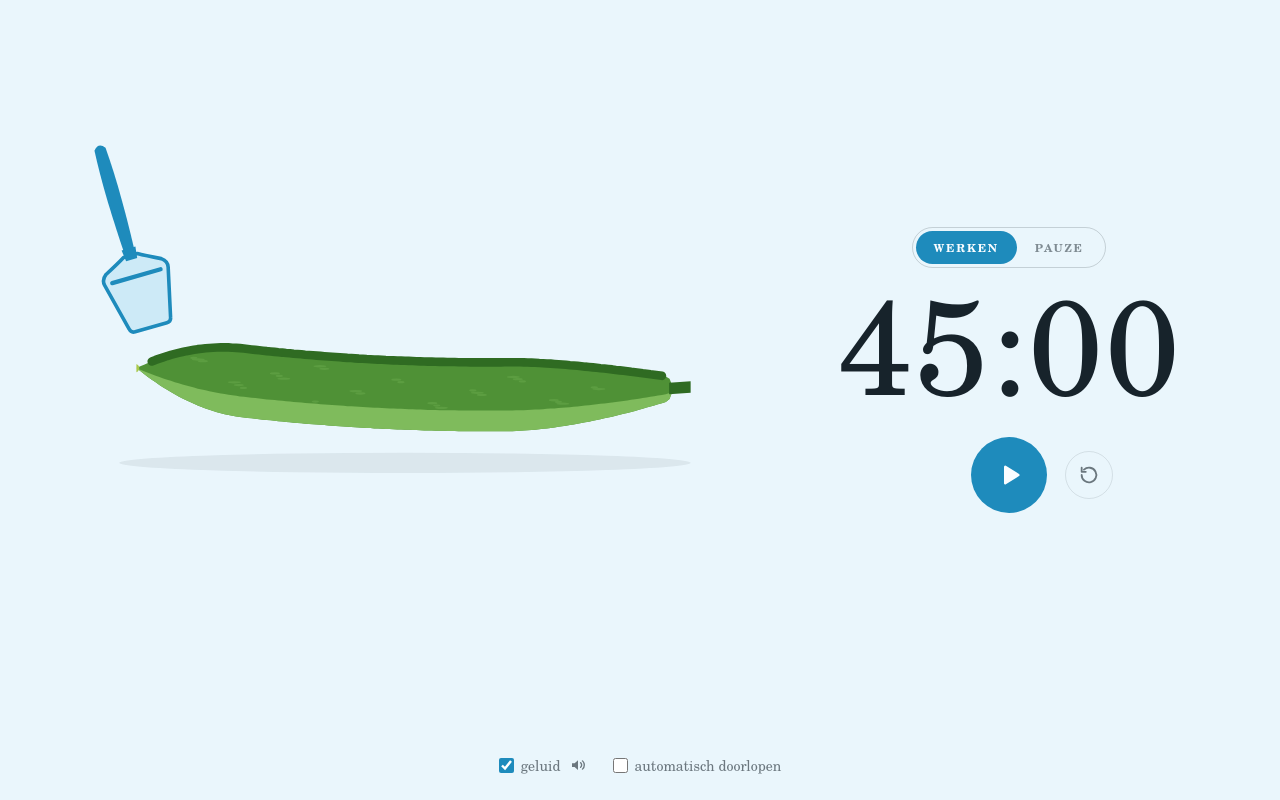
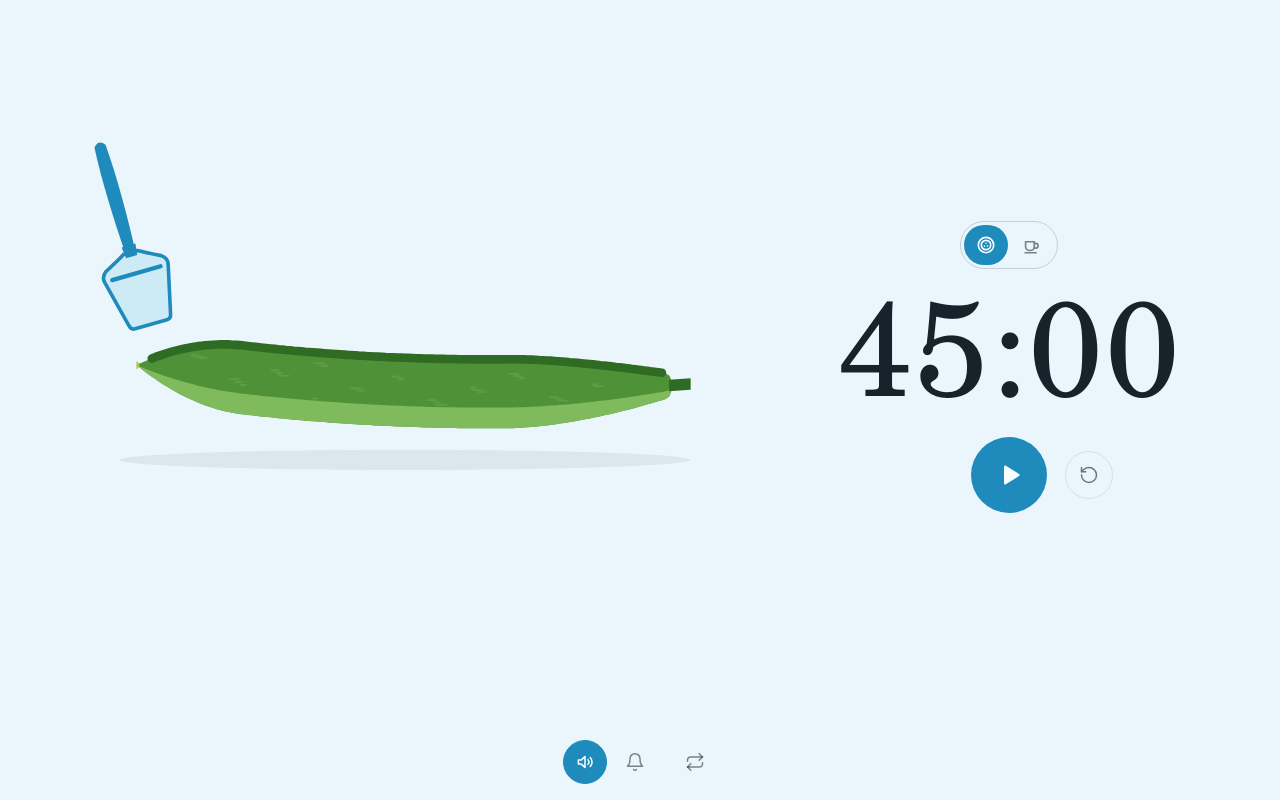
Before and after one commit to luukbuit/komkommer, a plain HTML site: page index.html in a window 1280 px wide. Drawn offline with Linux system fonts and the light colour scheme.

Commit message:
Tekstloze bediening; site heet Kukumo
- fasekeuze met komkommerplakje en koffiekopje
- footer met luidspreker, bel en herhaalpijl, 44 px
- aria-labels en meldingen in het Engels

```diff
--- a/index.html
+++ b/index.html
@@ -1,10 +1,10 @@
 <!doctype html>
-<html lang="nl">
+<html lang="en">
 <head>
 <meta charset="utf-8">
 <meta name="viewport" content="width=device-width, initial-scale=1">
-<title>Komkommer</title>
-<meta name="description" content="Een studietimer met een komkommer: 45 minuten werken, 15 minuten pauze.">
+<title>Kukumo</title>
+<meta name="description" content="A study timer with a cucumber: 45 minutes of work, then 15 minutes of break.">
 <link rel="icon" href="icon.svg" type="image/svg+xml">
 <link rel="preload" href="fonts/klokcijfers.woff2" as="font" type="font/woff2" crossorigin>
 <style>
@@ -57,23 +57,23 @@
 
   .wissel {
     display: inline-flex;
+    gap: 2px;
     padding: 3px;
     margin-top: 4px;
     border: 1px solid var(--line);
     border-radius: 999px;
   }
   .wissel button {
-    font: inherit;
-    font-size: 11px;
-    font-weight: 700;
-    text-transform: uppercase;
-    letter-spacing: .16em;
-    padding: 8px 18px;
+    display: grid;
+    place-items: center;
+    width: 44px;
+    height: 40px;
+    padding: 0;
     border: 0;
     border-radius: 999px;
     background: none;
     color: var(--ink);
-    opacity: .5;
+    opacity: .55;
     cursor: pointer;
     transition: background-color .3s, color .3s, opacity .3s;
   }
@@ -132,7 +132,7 @@
   }
   .terug:hover { opacity: 1; }
 
-  .rond:focus-visible, .toggle input:focus-visible {
+  .rond:focus-visible, .knop:focus-visible, .schakel input:focus-visible + .knop {
     outline: 2px solid var(--blue);
     outline-offset: 3px;
   }
@@ -161,23 +161,53 @@
     flex-wrap: wrap;
     justify-content: center;
     align-items: center;
-    gap: 6px 22px;
-    padding: 16px 16px 22px;
-    font-size: 14px;
-    color: color-mix(in srgb, var(--ink) 60%, transparent);
+    gap: 8px 16px;
+    padding: 10px 16px 16px;
   }
-  .groep { display: flex; align-items: center; gap: 4px; }
-  .icoon {
-    display: inline-flex;
-    padding: 4px;
+  .groep { display: flex; align-items: center; gap: 6px; }
+  .schakel { display: inline-flex; cursor: pointer; }
+  .knop {
+    display: grid;
+    place-items: center;
+    width: 44px;
+    height: 44px;
+    padding: 0;
+    border: 1px solid transparent;
+    border-radius: 50%;
     background: none;
+    color: color-mix(in srgb, var(--ink) 55%, transparent);
+    cursor: pointer;
+    transition: background-color .2s, color .2s;
+  }
+  .knop:hover {
+    color: var(--ink);
+    background: color-mix(in srgb, var(--ink) 7%, transparent);
+  }
+  .schakel input:checked + .knop {
+    background: var(--blue);
+    border-color: var(--blue);
+    color: var(--white);
+  }
+  .schakel input:checked + .knop:hover { background: #17739c; }
+  body.pauze .schakel input:checked + .knop {
+    background: var(--green);
+    border-color: var(--green);
+  }
+  body.pauze .schakel input:checked + .knop:hover { background: #3f7f2f; }
+  /* Geluid: golven als het aanstaat, een kruis als het uitstaat. */
+  .schakel input:not(:checked) + .knop .i-geluid-aan { display: none; }
+  .schakel input:checked + .knop .i-geluid-uit { display: none; }
+  .sr-only {
+    position: absolute;
+    width: 1px;
+    height: 1px;
+    margin: -1px;
+    padding: 0;
+    overflow: hidden;
+    clip-path: inset(50%);
+    white-space: nowrap;
     border: 0;
-    color: inherit;
-    cursor: pointer;
-    border-radius: 50%;
   }
-  .icoon:hover { color: var(--ink); }
-  .icoon:focus-visible { outline: 2px solid var(--blue); outline-offset: 1px; }
 
   .melding {
     position: relative;
@@ -206,13 +236,6 @@
     opacity: .5;
     cursor: pointer;
   }
-  .toggle {
-    display: flex;
-    gap: 7px;
-    align-items: center;
-    cursor: pointer;
-  }
-  .toggle input { accent-color: var(--blue); width: 15px; height: 15px; margin: 0; }
 
   @media (max-width: 760px) {
     .illustration svg { width: min(340px, 92%); }
@@ -244,10 +267,10 @@
 </head>
 <body>
   <div class="melding" id="iosmelding" role="note" hidden>
-    Op een iPhone klinkt het belletje alleen als deze pagina open en in beeld blijft (het scherm blijft vanzelf aan) en je iPhone niet op stil staat.
-    <button type="button" class="sluit" id="iosmelding-sluit" aria-label="Melding sluiten">×</button>
+    On an iPhone, the bell only sounds while this page is open and on screen (the screen stays on) and your iPhone is not on silent.
+    <button type="button" class="sluit" id="iosmelding-sluit" aria-label="Close message">×</button>
   </div>
-  <div class="melding" id="geluidmelding" role="status" hidden>Tik ergens om het geluid weer aan te zetten.</div>
+  <div class="melding" id="geluidmelding" role="status" hidden>Tap anywhere to turn the sound back on.</div>
 
   <main>
     <div class="illustration" aria-hidden="true">
@@ -287,34 +310,73 @@
             <g id="vallers"></g>
           </svg>
     </div>
-    <div class="wissel" role="group" aria-label="Werken of pauze">
-      <button type="button" data-phase="werk" aria-pressed="true">werken</button>
-      <button type="button" data-phase="pauze" aria-pressed="false">pauze</button>
+    <div class="wissel" role="group" aria-label="Work or break">
+      <button type="button" data-phase="werk" aria-pressed="true" aria-label="Work">
+        <svg width="22" height="22" viewBox="0 0 24 24" fill="none" stroke="currentColor" stroke-width="1.8" stroke-linecap="round" stroke-linejoin="round" aria-hidden="true">
+          <circle cx="12" cy="12" r="8.4"/>
+          <circle cx="12" cy="12" r="5.1"/>
+          <circle cx="12" cy="10.1" r=".85" fill="currentColor" stroke="none"/>
+          <circle cx="10.4" cy="13.2" r=".85" fill="currentColor" stroke="none"/>
+          <circle cx="13.6" cy="13.2" r=".85" fill="currentColor" stroke="none"/>
+        </svg>
+      </button>
+      <button type="button" data-phase="pauze" aria-pressed="false" aria-label="Break">
+        <svg width="22" height="22" viewBox="0 0 24 24" fill="none" stroke="currentColor" stroke-width="1.8" stroke-linecap="round" stroke-linejoin="round" aria-hidden="true">
+          <path d="M5 8.5h9.5v5a4.5 4.5 0 0 1-4.5 4.5h-.5A4.5 4.5 0 0 1 5 13.5z"/>
+          <path d="M14.5 10.2h1.5a2.6 2.6 0 0 1 0 5.2h-1.5"/>
+          <path d="M4.5 20.5h12"/>
+        </svg>
+      </button>
     </div>
     <div class="time" id="time" aria-live="off"><span>4</span><span>5</span><span class="dp">:</span><span>0</span><span>0</span></div>
     <div class="bediening">
-      <button type="button" class="rond hoofd" id="start" aria-label="Start" title="Start">
+      <button type="button" class="rond hoofd" id="start" aria-label="Start">
         <svg class="i-start" width="30" height="30" viewBox="0 0 24 24" aria-hidden="true"><path d="M8 5.5v13a1 1 0 0 0 1.5.86l10.5-6.5a1 1 0 0 0 0-1.72L9.5 4.64A1 1 0 0 0 8 5.5z" fill="currentColor"/></svg>
         <svg class="i-pauzeer" width="28" height="28" viewBox="0 0 24 24" aria-hidden="true"><rect x="6" y="5" width="4.5" height="14" rx="1.2" fill="currentColor"/><rect x="13.5" y="5" width="4.5" height="14" rx="1.2" fill="currentColor"/></svg>
       </button>
-      <button type="button" class="rond terug" id="reset" aria-label="Opnieuw" title="Opnieuw">
-        <svg width="22" height="22" viewBox="0 0 24 24" fill="none" stroke="currentColor" stroke-width="2" stroke-linecap="round" stroke-linejoin="round" aria-hidden="true"><path d="M4 12a8 8 0 1 0 2.5-5.8"/><path d="M4 4v4.5h4.5"/></svg>
+      <button type="button" class="rond terug" id="reset" aria-label="Restart">
+        <svg width="20" height="20" viewBox="0 0 24 24" fill="none" stroke="currentColor" stroke-width="1.8" stroke-linecap="round" stroke-linejoin="round" aria-hidden="true"><path d="M3 12a9 9 0 1 0 9-9 9.75 9.75 0 0 0-6.74 2.74L3 8"/><path d="M3 3v5h5"/></svg>
       </button>
     </div>
   </main>
 
   <footer class="onder">
     <span class="groep">
-      <label class="toggle"><input type="checkbox" id="sound" checked><span>geluid</span></label>
-      <button type="button" class="icoon" id="testgeluid" aria-label="Geluid proberen" title="Geluid proberen">
-        <svg width="18" height="18" viewBox="0 0 24 24" fill="none" stroke="currentColor" stroke-width="1.8" stroke-linecap="round" stroke-linejoin="round" aria-hidden="true">
-          <path d="M4 9.5h3.5L12 5.5v13l-4.5-4H4z" fill="currentColor" stroke="none"/>
-          <path d="M15.5 9a4 4 0 0 1 0 6"/>
-          <path d="M18 6.5a7.5 7.5 0 0 1 0 11"/>
+      <label class="schakel">
+        <input type="checkbox" id="sound" class="sr-only" checked>
+        <span class="knop">
+          <svg class="i-geluid-aan" width="20" height="20" viewBox="0 0 24 24" fill="none" stroke="currentColor" stroke-width="1.8" stroke-linecap="round" stroke-linejoin="round" aria-hidden="true">
+            <path d="M4 9.5h3.5L12 5.5v13l-4.5-4H4z"/>
+            <path d="M15.5 9.2a4 4 0 0 1 0 5.6"/>
+            <path d="M18.2 6.6a7.6 7.6 0 0 1 0 10.8"/>
+          </svg>
+          <svg class="i-geluid-uit" width="20" height="20" viewBox="0 0 24 24" fill="none" stroke="currentColor" stroke-width="1.8" stroke-linecap="round" stroke-linejoin="round" aria-hidden="true">
+            <path d="M4 9.5h3.5L12 5.5v13l-4.5-4H4z"/>
+            <path d="m16 9.5 4.5 5"/>
+            <path d="m20.5 9.5-4.5 5"/>
+          </svg>
+        </span>
+        <span class="sr-only">Sound</span>
+      </label>
+      <button type="button" class="knop" id="testgeluid" aria-label="Test sound">
+        <svg width="20" height="20" viewBox="0 0 24 24" fill="none" stroke="currentColor" stroke-width="1.8" stroke-linecap="round" stroke-linejoin="round" aria-hidden="true">
+          <path d="M6 8a6 6 0 0 1 12 0c0 7 3 9 3 9H3s3-2 3-9"/>
+          <path d="M10.3 21a1.94 1.94 0 0 0 3.4 0"/>
         </svg>
       </button>
     </span>
-    <label class="toggle" title="Na het werken start de pauze vanzelf, en na de pauze weer het werken"><input type="checkbox" id="auto"><span>automatisch doorlopen</span></label>
+    <label class="schakel">
+      <input type="checkbox" id="auto" class="sr-only">
+      <span class="knop">
+        <svg width="20" height="20" viewBox="0 0 24 24" fill="none" stroke="currentColor" stroke-width="1.8" stroke-linecap="round" stroke-linejoin="round" aria-hidden="true">
+          <path d="m17 2 4 4-4 4"/>
+          <path d="M3 11v-1a4 4 0 0 1 4-4h14"/>
+          <path d="m7 22-4-4 4-4"/>
+          <path d="M21 13v1a4 4 0 0 1-4 4H3"/>
+        </svg>
+      </span>
+      <span class="sr-only">Continue automatically</span>
+    </label>
   </footer>
 
 <script>
@@ -578,7 +640,7 @@
       const vakje = els.time.children[i];
       if (vakje.textContent !== ch) vakje.textContent = ch;
     });
-    document.title = (eindtijd ? tijd + ' · ' : '') + (fase === 'werk' ? 'Werken' : 'Pauze') + ' · Komkommer';
+    document.title = (eindtijd ? tijd + ' · ' : '') + 'Kukumo';
   }
 
   function zetFase(nieuw, animeer = true) {
@@ -604,15 +666,14 @@
     bewaar();
   }
 
-  // De hoofdknop toont alleen een icoon; het label is voor schermlezers en de tooltip.
+  // De hoofdknop toont alleen een icoon; het label is voor schermlezers.
   function knop(label) {
     els.start.setAttribute('aria-label', label);
-    els.start.title = label;
   }
 
   function loopAan() {
     document.body.classList.add('running');
-    knop('Pauzeer');
+    knop('Pause');
     clearInterval(tikker);
     tikker = setInterval(tik, 250);
     houdSchermAan();
@@ -625,7 +686,7 @@
     clearInterval(tikker);
     document.body.classList.remove('running');
     laatSchermLos();
-    knop(resterend < DUUR[fase] ? 'Verder' : 'Start');
+    knop(resterend < DUUR[fase] ? 'Resume' : 'Start');
     teken();
     bewaar();
   }
@@ -796,7 +857,7 @@
       }
       tik();
     } else {
-      knop(resterend < DUUR[fase] ? 'Verder' : 'Start');
+      knop(resterend < DUUR[fase] ? 'Resume' : 'Start');
       teken();
     }
     bewaar();
```
